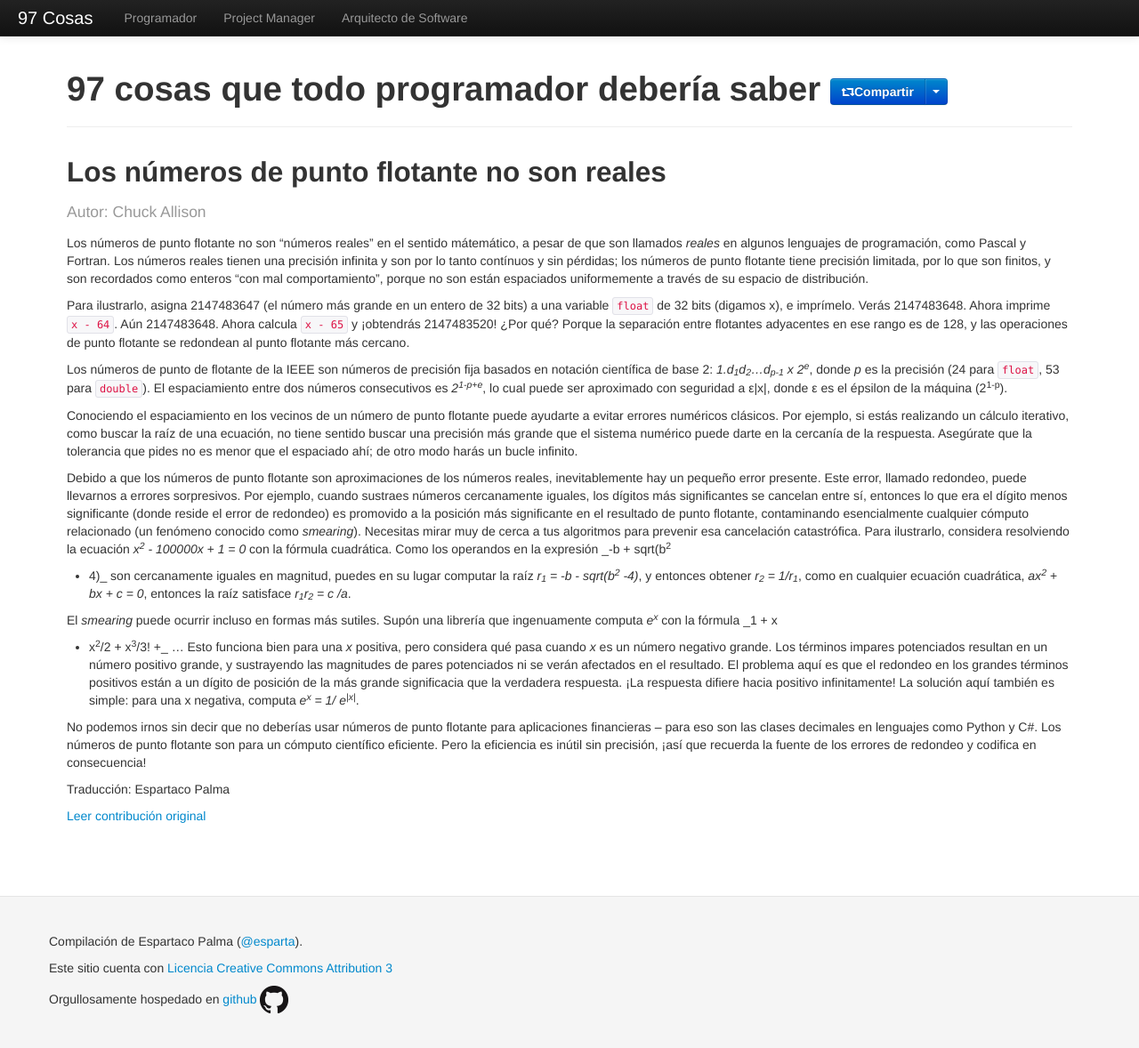
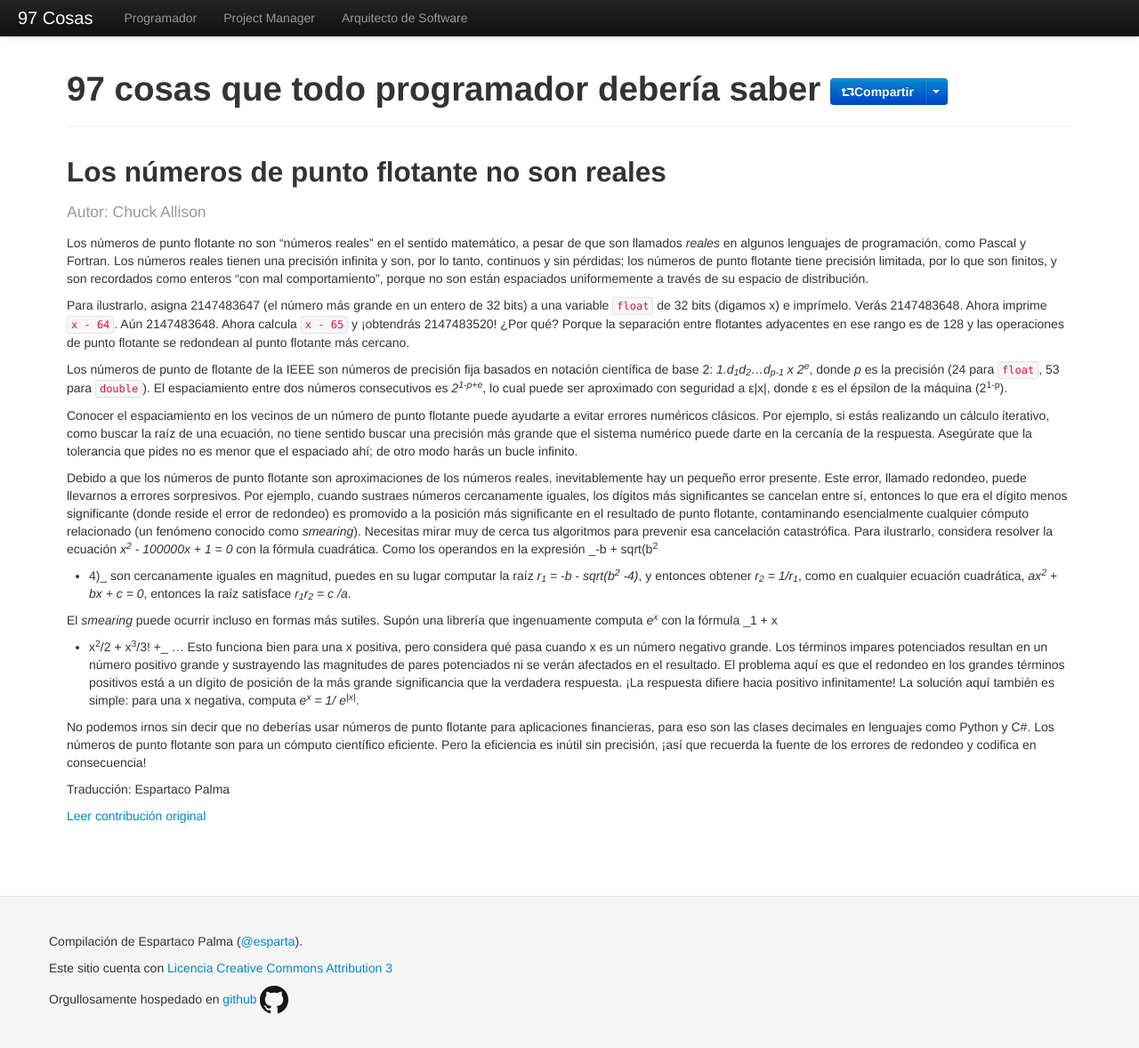
Before and after one commit to esparta/97cosas, a Jekyll site: the page built from programador/numeros-punto-flotante.md, in a window 1280 px wide and 1180 px high. Shown: the whole window at 89% size. Built offline with Jekyll 4.4.1, drawn with Linux system fonts in a browser that asks for light colours; comment, search, counter and statistics services are not loaded.

Commit message:
Spelling corrections on numeros-punto-flotante

```diff
--- a/programador/numeros-punto-flotante.md
+++ b/programador/numeros-punto-flotante.md
@@ -7,20 +7,20 @@
 original: http://programmer.97things.oreilly.com/wiki/index.php/Floating-point_Numbers_Aren%27t_Real
 ---
 
-Los números de punto flotante no son "números reales" en el sentido
-mátemático, a pesar de que son llamados _reales_ en algunos lenguajes de
+Los números de punto flotante no son “números reales” en el sentido
+matemático, a pesar de que son llamados _reales_ en algunos lenguajes de
 programación, como Pascal y Fortran. Los números reales tienen una
-precisión infinita y son por lo tanto contínuos y sin pérdidas; los
+precisión infinita y son, por lo tanto, continuos y sin pérdidas; los
 números de punto flotante tiene precisión limitada, por lo que son
-finitos, y son recordados como enteros "con mal comportamiento", porque
+finitos, y son recordados como enteros “con mal comportamiento”, porque
 no son están espaciados uniformemente a través de su espacio de
 distribución.
 
 Para ilustrarlo, asigna 2147483647 (el número más grande en un entero de
-32 bits) a una variable `float` de 32 bits (digamos x), e imprímelo.
+32 bits) a una variable `float` de 32 bits (digamos x) e imprímelo.
 Verás 2147483648. Ahora imprime `x - 64`. Aún 2147483648. Ahora calcula
 `x - 65` y ¡obtendrás 2147483520! ¿Por qué? Porque la separación entre
-flotantes adyacentes en ese rango es de 128, y las operaciones de punto
+flotantes adyacentes en ese rango es de 128 y las operaciones de punto
 flotante se redondean al punto flotante más cercano.
 
 Los números de punto de flotante de la IEEE son números de precisión
@@ -31,10 +31,10 @@
 cual puede ser aproximado con seguridad a ε|x|, donde ε es el épsilon de
 la máquina (2<sup>1-p</sup>).
 
-Conociendo el espaciamiento en los vecinos de un número de punto
-flotante puede ayudarte a evitar errores numéricos clásicos. Por
-ejemplo, si estás realizando un cálculo iterativo, como buscar la raíz
-de una ecuación, no tiene sentido buscar una precisión más grande que el
+Conocer el espaciamiento en los vecinos de un número de punto flotante
+puede ayudarte a evitar errores numéricos clásicos. Por ejemplo, si
+estás realizando un cálculo iterativo, como buscar la raíz de una
+ecuación, no tiene sentido buscar una precisión más grande que el
 sistema numérico puede darte en la cercanía de la respuesta. Asegúrate
 que la tolerancia que pides no es menor que el espaciado ahí; de otro
 modo harás un bucle infinito.
@@ -47,9 +47,9 @@
 significante (donde reside el error de redondeo) es promovido a la
 posición más significante en el resultado de punto flotante,
 contaminando esencialmente cualquier cómputo relacionado (un fenómeno
-conocido como _smearing_). Necesitas mirar muy de cerca a tus algoritmos
+conocido como _smearing_). Necesitas mirar muy de cerca tus algoritmos
 para prevenir esa cancelación catastrófica. Para ilustrarlo, considera
-resolviendo la ecuación _x<sup>2</sup> - 100000x + 1 = 0_ con la fórmula
+resolver la ecuación _x<sup>2</sup> - 100000x + 1 = 0_ con la fórmula
 cuadrática. Como los operandos en la expresión _-b + sqrt(b<sup>2</sup>
 - 4)_ son cercanamente iguales en magnitud, puedes en su lugar computar
 la raíz _r<sub>1</sub> = -b - sqrt(b<sup>2</sup> -4)_, y entonces
@@ -60,17 +60,17 @@
 El _smearing_ puede ocurrir incluso en formas más sutiles. Supón una
 librería que ingenuamente computa _e<sup>x</sup>_ con la fórmula _1 + x
 + x<sup>2</sup>/2 + x<sup>3</sup>/3! +_ ... Esto funciona bien para una
-*x* positiva, pero considera qué pasa cuando *x* es un número negativo
+x positiva, pero considera qué pasa cuando x es un número negativo
 grande. Los términos impares potenciados resultan en un número positivo
-grande, y sustrayendo las magnitudes de pares potenciados ni se verán
+grande y sustrayendo las magnitudes de pares potenciados ni se verán
 afectados en el resultado. El problema aquí es que el redondeo en los
-grandes términos positivos están a un dígito de posición de la más
-grande significacia que la verdadera respuesta. ¡La respuesta difiere
-hacia positivo infinitamente! La solución aquí también es simple: para
-una x negativa, computa _e<sup>x</sup> = 1/ e<sup>|x|</sup>_.
+grandes términos positivos está a un dígito de posición de la más grande
+significancia que la verdadera respuesta. ¡La respuesta difiere hacia
+positivo infinitamente! La solución aquí también es simple: para una x
+negativa, computa _e<sup>x</sup> = 1/ e<sup>|x|</sup>_.
 
 No podemos irnos sin decir que no deberías usar números de punto
-flotante para aplicaciones financieras -- para eso son las clases
+flotante para aplicaciones financieras, para eso son las clases
 decimales en lenguajes como Python y C#. Los números de punto flotante
 son para un cómputo científico eficiente. Pero la eficiencia es inútil
 sin precisión, ¡así que recuerda la fuente de los errores de redondeo y
```
